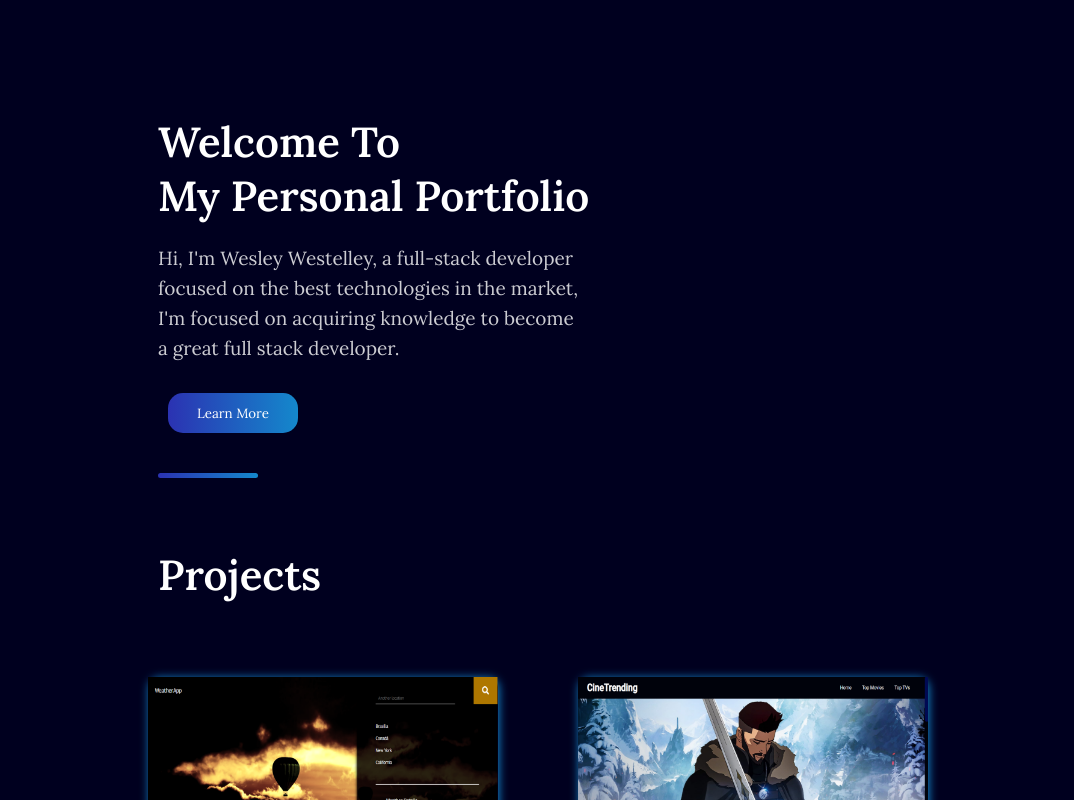
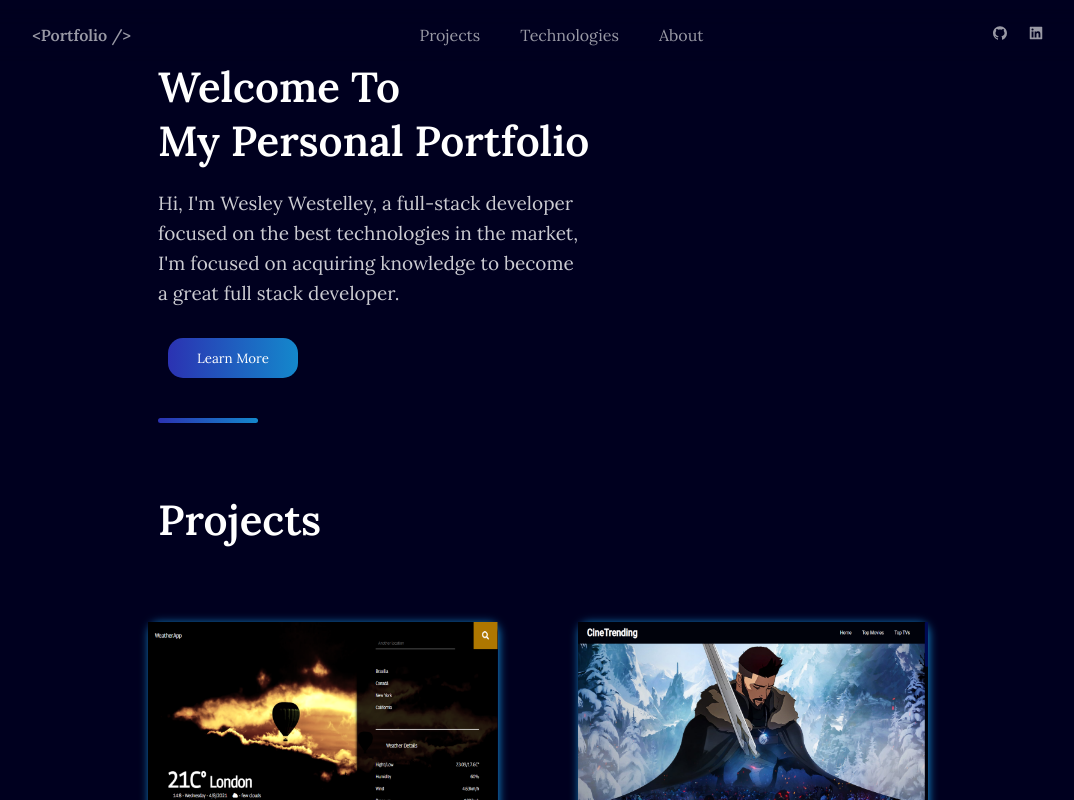
Before and after one commit to Wesley-wsl/portfolio, a React (Create React App) app: page / in a window 1280 px wide. Shown: the top 800 px of the page, without its empty margins (102-1176 px from the left). Built offline with nearby package versions, Linux system fonts and the light colour scheme.

Commit message:
:art: style: improve structure and fixed header
update style

```diff
--- a/src/components/Header/index.tsx
+++ b/src/components/Header/index.tsx
@@ -1,13 +1,25 @@
 import { AiFillGithub, AiFillLinkedin } from 'react-icons/ai';
 import { Link } from 'react-scroll';
 
-import { HeaderStyle } from './styles';
+import { HeaderMobile } from '../HeaderMobile';
+import * as S from './styles';
 
 export default function Header() {
     return (
-        <HeaderStyle>
-            <h1>&lt;Portfolio /&gt;</h1>
-            <nav>
+        <S.HeaderStyle>
+            <h1>
+                <Link
+                    activeClass="active"
+                    to="Home"
+                    spy={true}
+                    smooth={true}
+                    duration={1300}
+                    alt="Go to projects"
+                >
+                    &lt;Portfolio /&gt;
+                </Link>
+            </h1>
+            <S.NavBar>
                 <ul>
                     <li>
                         <Link
@@ -46,9 +58,8 @@ export default function Header() {
                         </Link>
                     </li>
                 </ul>
-            </nav>
-            <div className="socialMedias">
-                {' '}
+            </S.NavBar>
+            <S.SocialMedia>
                 <p>
                     <a
                         href="https://github.com/Wesley-wsl"
@@ -64,7 +75,9 @@ export default function Header() {
                         <AiFillLinkedin aria-label="Linkedin icon" />
                     </a>
                 </p>
-            </div>
-        </HeaderStyle>
+            </S.SocialMedia>
+
+            <HeaderMobile />
+        </S.HeaderStyle>
     );
 }
--- a/src/components/Header/styles.ts
+++ b/src/components/Header/styles.ts
@@ -3,37 +3,33 @@ import styled from 'styled-components';
 export const HeaderStyle = styled.header`
     display: flex;
     justify-content: space-around;
-    padding: 15px;
+    height: 70px;
     align-items: center;
-    max-width: 1000px;
-    margin: 0 auto;
+    transition: all 0.2s linear;
     animation: HeaderAnimation 1s linear;
+    background-color: var(--background-header);
+    position: fixed;
+    width: 100%;
+    top: 0;
+    right: 0;
+    left: 0;
+    z-index: 99;
+    backdrop-filter: blur(12px);
+
+    @media (max-width: 650px) {
+        justify-content: space-between;
+        padding-left: 20px;
+    }
+
     h1 {
         cursor: pointer;
-        font-size: 18px;
+        font-size: var(--fz-lg);
         font-weight: bold;
-    }
-
-    nav ul {
-        display: flex;
-        list-style: none;
-
-        li {
-            margin: 0 20px;
-            cursor: pointer;
-            font-size: 15px;
-        }
-    }
-
-    .socialMedias {
-        display: flex;
-        p:nth-child(1) {
-            margin-right: 20px;
-        }
-
-        p {
-            font-size: 20px;
-            cursor: pointer;
+        opacity: 0.6;
+        transition: all 0.2s linear;
+        &:hover {
+            opacity: 1;
+            transform: translateY(-4px);
         }
     }
 
@@ -47,8 +43,71 @@ export const HeaderStyle = styled.header`
             transform: translateY(0px);
         }
     }
+`;
+
+export const SocialMedia = styled.div`
+    display: flex;
+
+    p:nth-child(1) {
+        margin-right: 20px;
+    }
+
+    p {
+        font-size: var(--fz-xl);
+        cursor: pointer;
+        opacity: 0.6;
+        transition: all 0.2s linear;
+        &:hover {
+            opacity: 1;
+            transform: translateY(-4px);
+        }
+    }
 
     @media (max-width: 650px) {
         display: none;
     }
 `;
+
+export const NavBar = styled.nav`
+    ul {
+        display: flex;
+        list-style: none;
+
+        li {
+            user-select: none;
+            margin: 0 20px;
+            cursor: pointer;
+            font-size: var(--fz-md);
+            opacity: 0.6;
+            transition: all 0.2s linear;
+
+            &:hover {
+                opacity: 1;
+                transform: translateY(-4px);
+            }
+        }
+    }
+
+    @media (max-width: 650px) {
+        display: none;
+    }
+`;
+
+export const ToggleMobile = styled.div`
+    cursor: pointer;
+    position: relative;
+    opacity: 0.6;
+    transition: all 0.2s linear;
+
+    &:hover {
+        opacity: 1;
+    }
+
+    div {
+        height: 2px;
+        background-color: #fff;
+
+        width: 30px;
+        margin-bottom: 6px;
+    }
+`;
```
